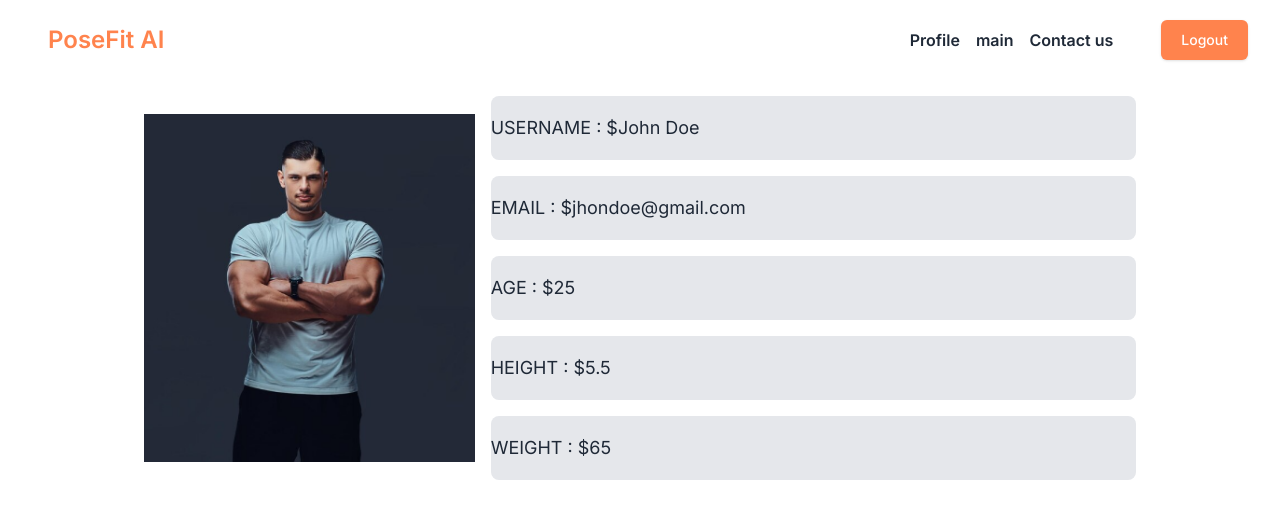
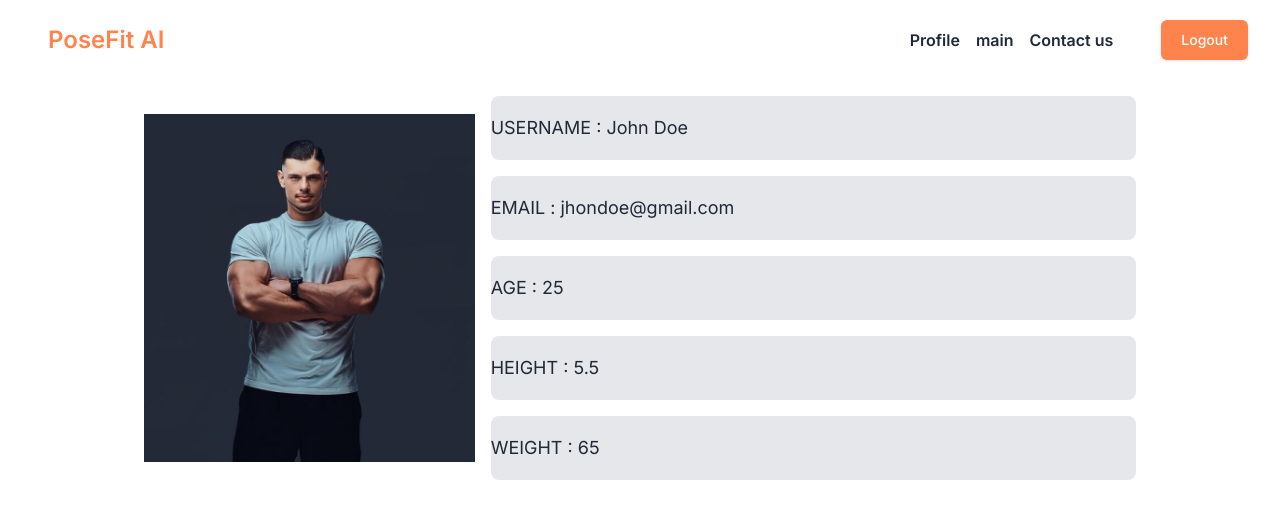
Before and after one commit to Mr-Shafique/PoseFit_AI, a React (Create React App) app: page /profile in a window 1280 px wide. Shown: the top 530 px of the page. Built offline with nearby package versions, Linux system fonts and the light colour scheme.

Commit message:
new component

```diff
--- a/package.json
+++ b/package.json
@@ -7,6 +7,7 @@
     "@testing-library/react": "^13.4.0",
     "@testing-library/user-event": "^13.5.0",
     "autoprefixer": "^10.4.18",
+    "axios": "^1.6.8",
     "chart.js": "^4.4.2",
     "eslint": "^8.57.0",
     "react": "^18.2.0",
--- a/src/components/History.jsx
+++ b/src/components/History.jsx
@@ -35,7 +35,7 @@ export default function History() {
                             </div>
                             <div className=" w-full  bg-[#f95501] h-10 rounded-lg flex justify-between p-2 px-4 text-white font-medium  sm:w-[30%]">
                                 <p>Wrong</p>
-                                <p>${wrong}</p>
+                                <p>{wrong}</p>
                             </div>
                         </div>
                     </div>
--- a/src/components/Profile.jsx
+++ b/src/components/Profile.jsx
@@ -30,11 +30,11 @@ export default function Profile() {
                             <img src="./images/Rectangle 5933.png" alt="./images/Rectangle 5933.png" className='  ' />
                         </div>
                         <div className='w-12/12  md:w-8/12 justify-center   text-xs sm:text-lg gap-4 md:pl-4  flex flex-col '>
-                            <div className=' bg-[#e5e7eb] rounded-lg flex items-center  h-16' >USERNAME : ${username}</div>
-                            <div className=' bg-[#e5e7eb] rounded-lg flex items-center  h-16' >EMAIL :  ${email}</div>
-                            <div className=' bg-[#e5e7eb] rounded-lg flex items-center  h-16' >AGE :  ${age}</div>
-                            <div className=' bg-[#e5e7eb] rounded-lg flex items-center  h-16' >HEIGHT :  ${height}</div>
-                            <div className=' bg-[#e5e7eb] rounded-lg flex items-center  h-16' >WEIGHT :  ${weight}</div>
+                            <div className=' bg-[#e5e7eb] rounded-lg flex items-center  h-16' >USERNAME : {username}</div>
+                            <div className=' bg-[#e5e7eb] rounded-lg flex items-center  h-16' >EMAIL :  {email}</div>
+                            <div className=' bg-[#e5e7eb] rounded-lg flex items-center  h-16' >AGE :  {age}</div>
+                            <div className=' bg-[#e5e7eb] rounded-lg flex items-center  h-16' >HEIGHT :  {height}</div>
+                            <div className=' bg-[#e5e7eb] rounded-lg flex items-center  h-16' >WEIGHT :  {weight}</div>
                         </div>
 
 
--- a/src/components/Signup.jsx
+++ b/src/components/Signup.jsx
@@ -228,6 +228,7 @@ export default function Signup() {
                             <label htmlFor="gender" className="flex items-center bg-gray-200  border rounded-[14px]">
                                 <IoPeopleOutline className='text-black w-8  h-6 m-2' />
                                 <select name="gender" id="gender" onChange={handleGenderChange} className="rounded-xl bg-gray-200 h-8 text-black w-[100%] outline-none">
+                                   <option value="Gender" selected>Gender</option>
                                     <option value="male">Male</option>
                                     <option value="female">Female</option>
                                 </select>
```
Also changed, not shown: 1 other file (tests, documents, lock files or other folders).
